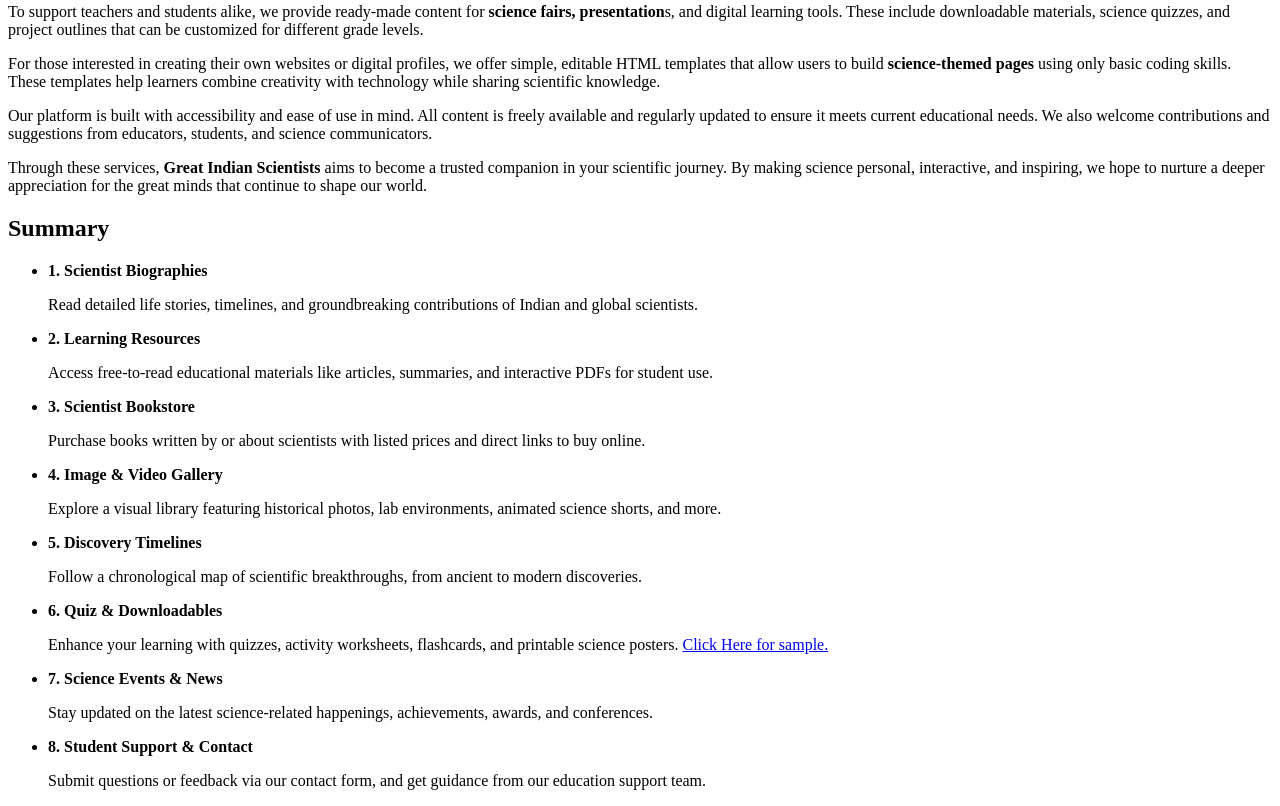
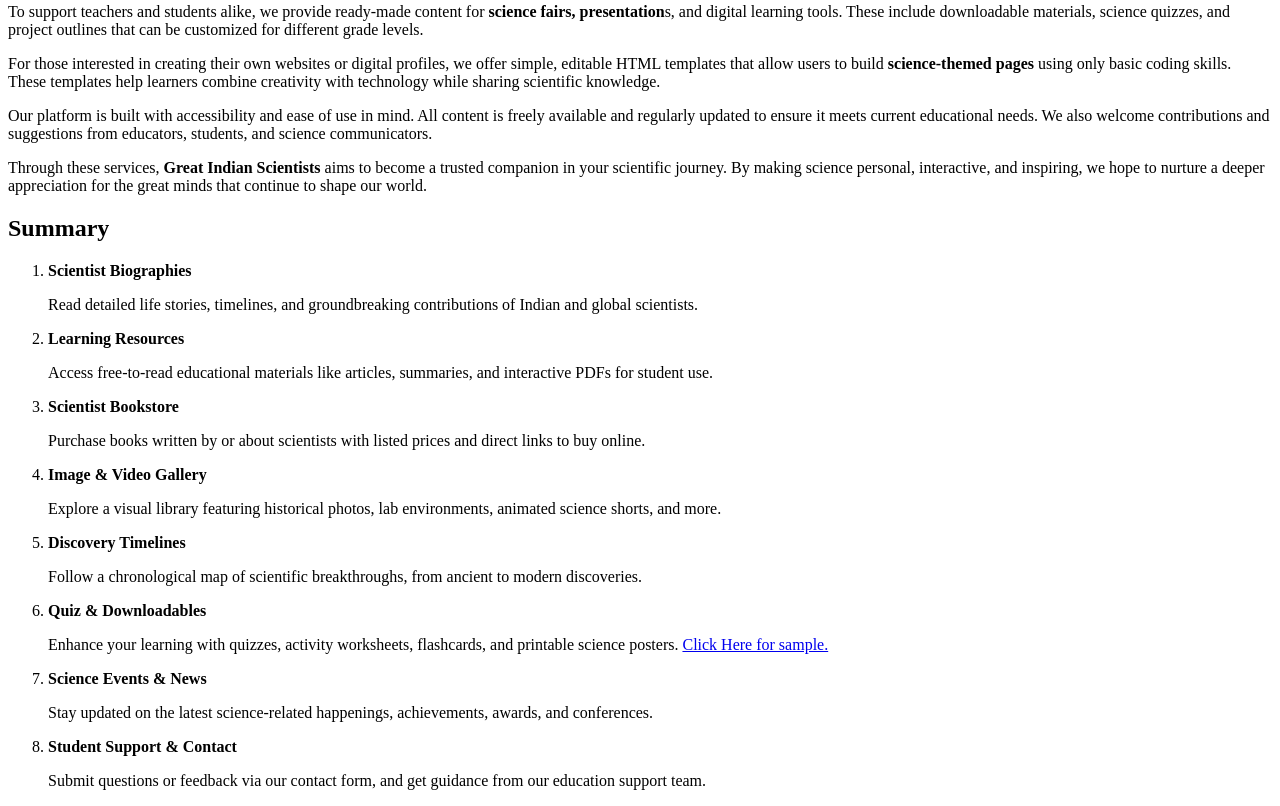
Before and after one commit to Saranya848/scienceSaga, a plain HTML site: page ourService.html in a window 1280 px wide. Shown: the part 360-1166 px from the top of the page. Drawn offline with Linux system fonts and the light colour scheme.

Commit message:
Update ourService.html
Our Services on website

```diff
--- a/ourService.html
+++ b/ourService.html
@@ -10,17 +10,23 @@
 <body>
     <section>
         <h2>Our Services: Learning Made Accessible and Inspiring</h2>
-        <p>At <b>Great Indian Scientists</b>, our mission is to spark curiosity and deepen understanding by offering a wide
+        <p>At <b>Great Indian Scientists</b>, our mission is to spark curiosity and deepen understanding by offering a
+            wide
             range of science education services centered around the lives and contributions of great scientists. Whether
-            you're a <b>student working on a school project, a teacher seeking classroom resources</b>, or simply someone
-            <b><i>passionate about science, our services are designed to support and enhance your learning journey</i></b>.</p>
+            you're a <b>student working on a school project, a teacher seeking classroom resources</b>, or simply
+            someone
+            <b><i>passionate about science, our services are designed to support and enhance your learning
+                    journey</i></b>.
+        </p>
         <p>One of our core offerings is a comprehensive collection of biographies of notable Indian scientists such as
             Dr. A.P.J. Abdul Kalam, C.V. Raman, Srinivasa Ramanujan, Homi J. Bhabha, and many more. These biographies
-            include <i>detailed timelines, major achievements, personal stories</i>, and <i>images</i> that make learning about these
+            include <i>detailed timelines, major achievements, personal stories</i>, and <i>images</i> that make
+            learning about these
             individuals both engaging and informative. Each biography is written in a clear, student-friendly format
             suitable for school assignments or self-study.</p>
         <p>In addition to biographies, we provide educational essays and articles that <b>explore key scientific
-            contributions, historical milestones, and real-world applications of various discoveries</b>. These essays are
+                contributions, historical milestones, and real-world applications of various discoveries</b>. These
+            essays are
             ideal for use in <em>academic writing, competitions</em>, and <em>presentations</em>.</p>
         <p>We also offer a learning resource section , where users can access:</p>
         <ul>
@@ -28,62 +34,65 @@
             <li>External references to official websites, journals, and educational platforms,</li>
             <li>Sample HTML projects for creating educational web pages about scientists.</li>
         </ul>
-        <p>To support teachers and students alike, we provide ready-made content for <b>science fairs, presentation</b>s, and
+        <p>To support teachers and students alike, we provide ready-made content for <b>science fairs,
+                presentation</b>s, and
             digital learning tools. These include downloadable materials, science quizzes, and project outlines that can
             be customized for different grade levels.</p>
         <p>For those interested in creating their own websites or digital profiles, we offer simple, editable HTML
-            templates that allow users to build <b>science-themed pages</b> using only basic coding skills. These templates
+            templates that allow users to build <b>science-themed pages</b> using only basic coding skills. These
+            templates
             help learners combine creativity with technology while sharing scientific knowledge.</p>
         <p>Our platform is built with accessibility and ease of use in mind. All content is freely available and
             regularly updated to ensure it meets current educational needs. We also welcome contributions and
             suggestions from educators, students, and science communicators.</p>
-        <p>Through these services, <b>Great Indian Scientists</b> aims to become a trusted companion in your scientific journey.
+        <p>Through these services, <b>Great Indian Scientists</b> aims to become a trusted companion in your scientific
+            journey.
             By making science personal, interactive, and inspiring, we hope to nurture a deeper appreciation for the
             great minds that continue to shape our world.</p>
 
     </section>
     <section>
         <h2>Summary</h2>
-        <ul>
+        <ol>
             <li>
-                    <strong>1. Scientist Biographies</strong>
+                <strong>Scientist Biographies</strong>
                 <p>Read detailed life stories, timelines, and groundbreaking contributions of Indian and global
                     scientists.</p>
             </li>
             <li>
-                    <strong>2. Learning Resources</strong>
+                <strong>Learning Resources</strong>
                 <p>Access free-to-read educational materials like articles, summaries, and interactive PDFs for
                     student use.</p>
             </li>
             <li>
-                    <strong>3. Scientist Bookstore</strong>
+                <strong>Scientist Bookstore</strong>
                 <p>Purchase books written by or about scientists with listed prices and direct links to buy online.
                 </p>
             </li>
             <li>
-                    <strong>4. Image & Video Gallery</strong>
+                <strong>Image & Video Gallery</strong>
                 <p>Explore a visual library featuring historical photos, lab environments, animated science shorts,
                     and more.</p>
             </li>
             <li>
-                    <strong>5. Discovery Timelines</strong>
+                <strong>Discovery Timelines</strong>
                 <p>Follow a chronological map of scientific breakthroughs, from ancient to modern discoveries.</p>
             </li>
             <li>
-                    <strong>6. Quiz & Downloadables</strong>
+                <strong>Quiz & Downloadables</strong>
                 <p>Enhance your learning with quizzes, activity worksheets, flashcards, and printable science
                     posters. <a href="quizAndDownload.html" target="_blank">Click Here for sample.</a></p>
             </li>
             <li>
-                    <strong>7. Science Events & News</strong>
+                <strong>Science Events & News</strong>
                 <p>Stay updated on the latest science-related happenings, achievements, awards, and conferences.</p>
             </li>
             <li>
-                    <strong>8. Student Support & Contact</strong>
+                <strong>Student Support & Contact</strong>
                 <p>Submit questions or feedback via our contact form, and get guidance from our education support
                     team.</p>
             </li>
-            </ul>
+        </ol>
     </section>
 </body>
 
```
Lines whose indentation alone changed are shown as unchanged.
